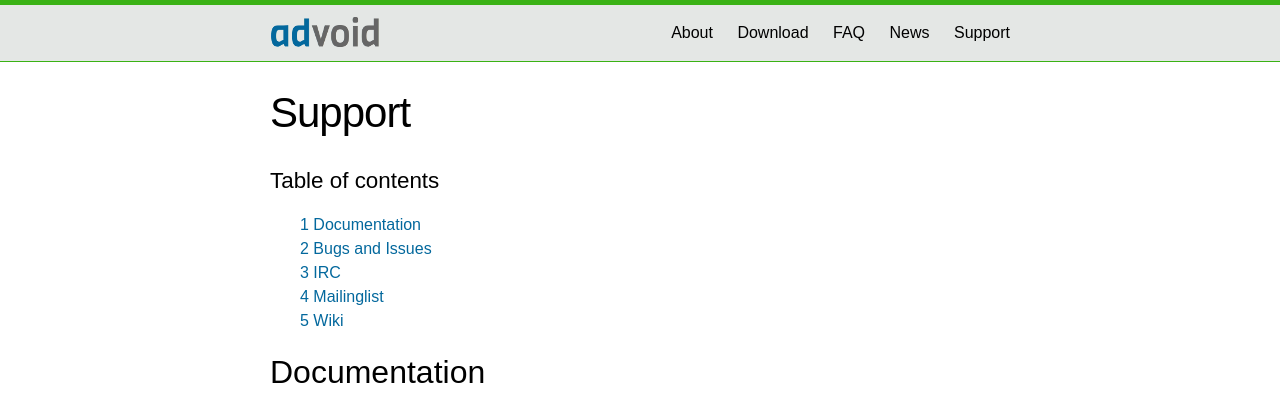
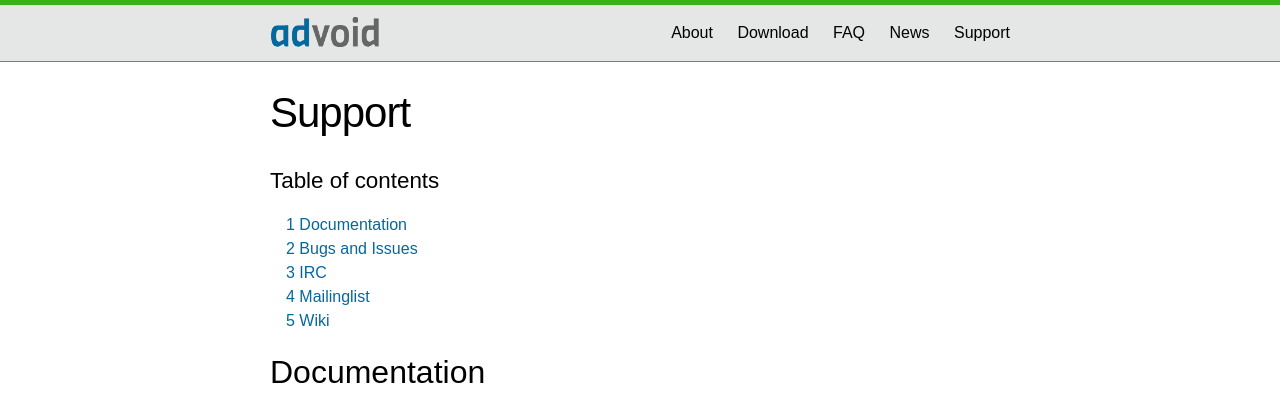
Before and after one commit to advoid/advoid.net, a Jekyll site: the page built from support.md, in a window 1280 px wide. Shown: the top 414 px of the page. Built offline with Jekyll 4.4.1, drawn with Linux system fonts in a browser that asks for light colours.

Commit message:
toc css fix

```diff
--- a/_sass/_toc.scss
+++ b/_sass/_toc.scss
@@ -5,6 +5,7 @@
 #toc-container ul {
     list-style-image: none;
     list-style-type: none;
+    margin-left: $spacing-unit - 14;
     //margin:0;
     //padding: 0;
     //text-align: left;
```
